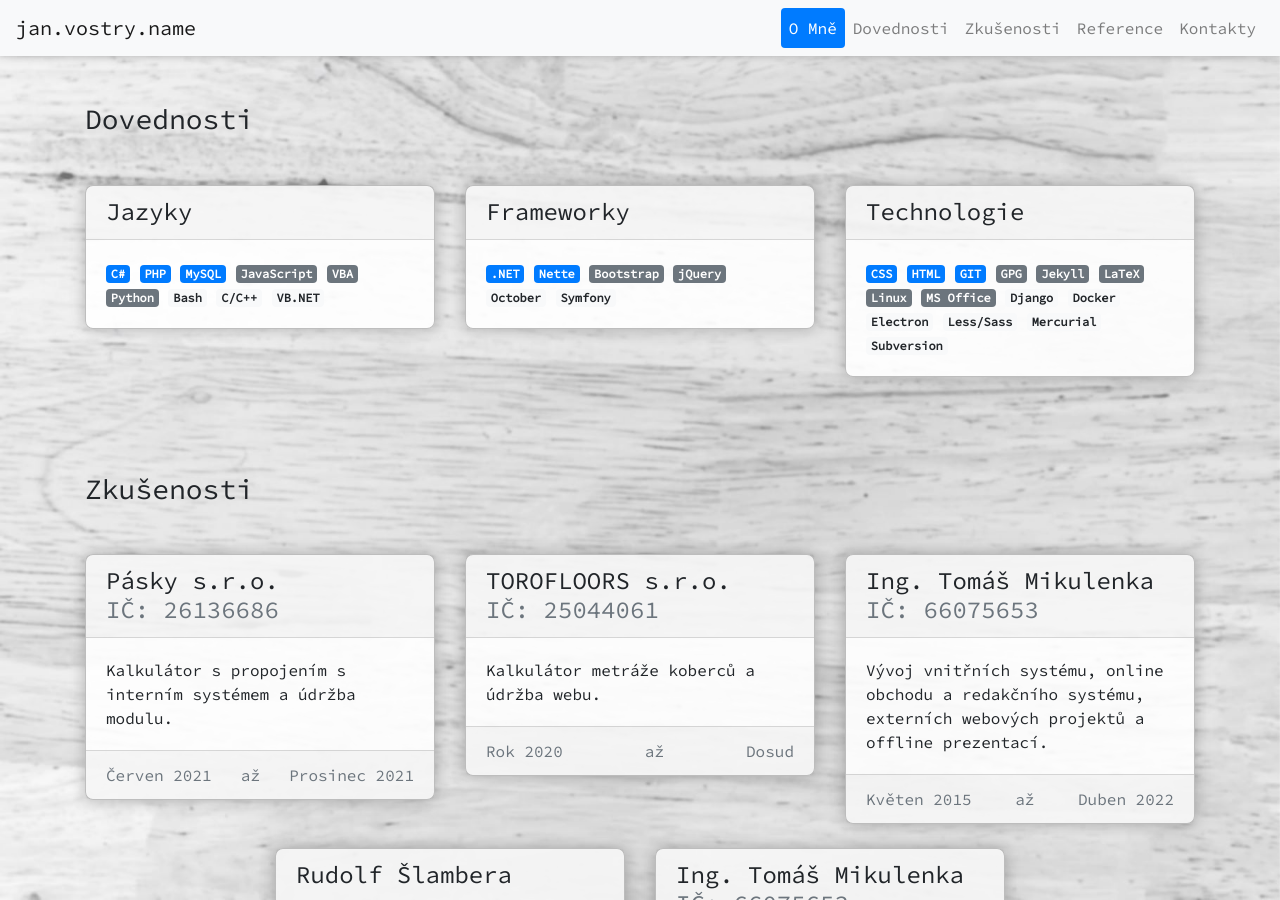
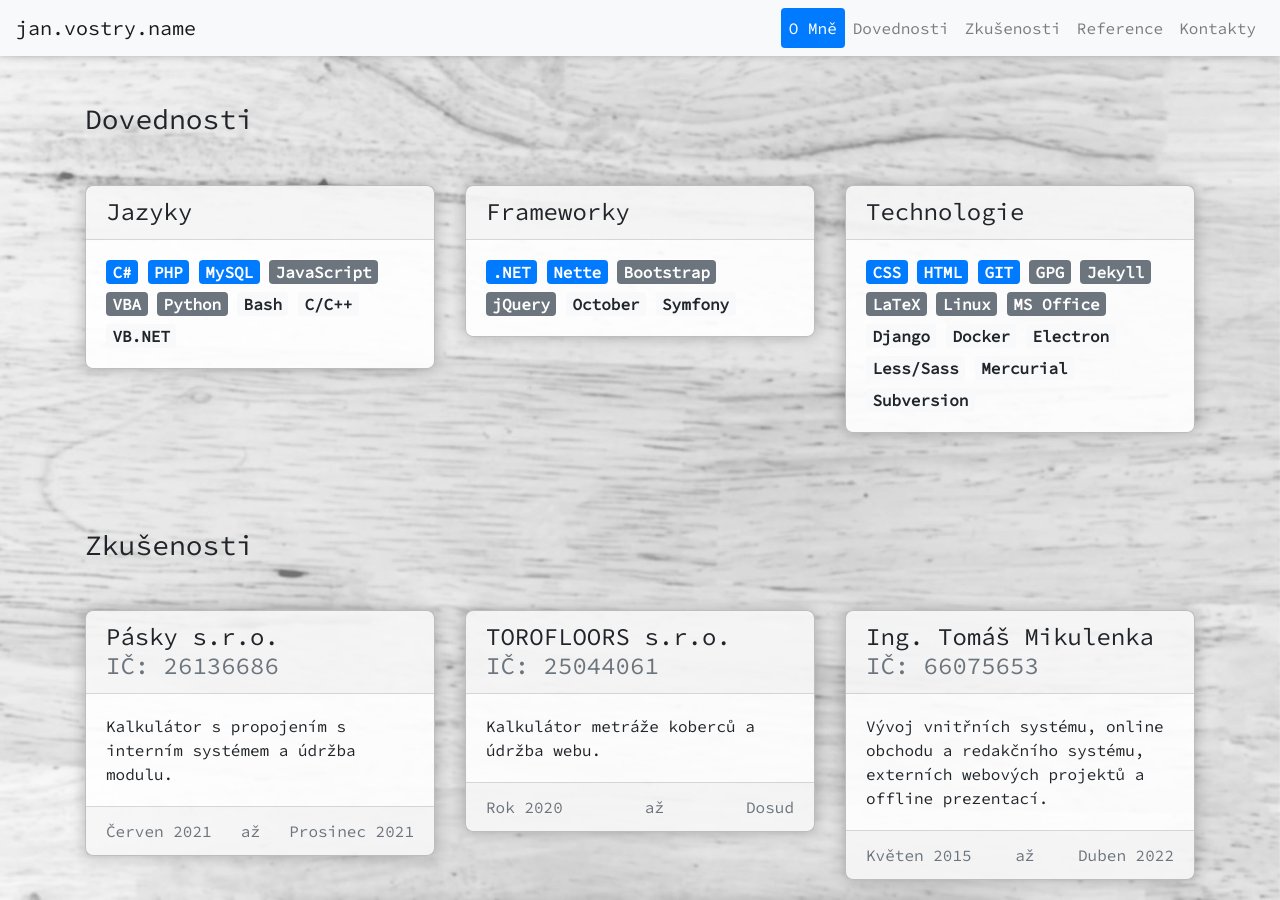
Before and after one commit to janvostry/jan.vostry, a Jekyll site: the page built from index.html, in a window 1280 px wide and 900 px high, scrolled down 1940 px. Built offline with Jekyll 4.4.1, drawn with Linux system fonts in a browser that asks for light colours.

Commit message:
Zvětšení textu u badgů

```diff
--- a/_sections/2-skills.html
+++ b/_sections/2-skills.html
@@ -10,6 +10,7 @@ name:    skills
 		<article class="card mb-4">
 			<h4 class="card-header">{{ skill.title }}</h4>
 			<div class="card-body">
+				<div class="badges">
 					{% for item in skill.high %}
 						<span class="badge badge-primary">{{ item }}</span>
 					{% endfor %}
@@ -20,6 +21,7 @@ name:    skills
 						<span class="badge badge-light">{{ item }}</span>
 					{% endfor %}
 				</div>
+			</div>
 		</article>
 	</div>
 	{% include util/breakpoint.html %}
--- a/assets/style/main.scss
+++ b/assets/style/main.scss
@@ -118,6 +118,17 @@ body
 					border-bottom: 1px solid transparent;
 					box-shadow: 0 0 ($small-shadow-size) -($small-shadow-size / 2) 0 RGBA(0, 0, 0, .25);
 				}
+
+				.badges
+				{
+					margin: -0.25em 0;
+				}
+
+				.badge
+				{
+					font-size: 1rem;
+					margin: 0.25em 0;
+				}
 			}
 		}
 	}
```
Lines whose indentation alone changed are shown as unchanged.
